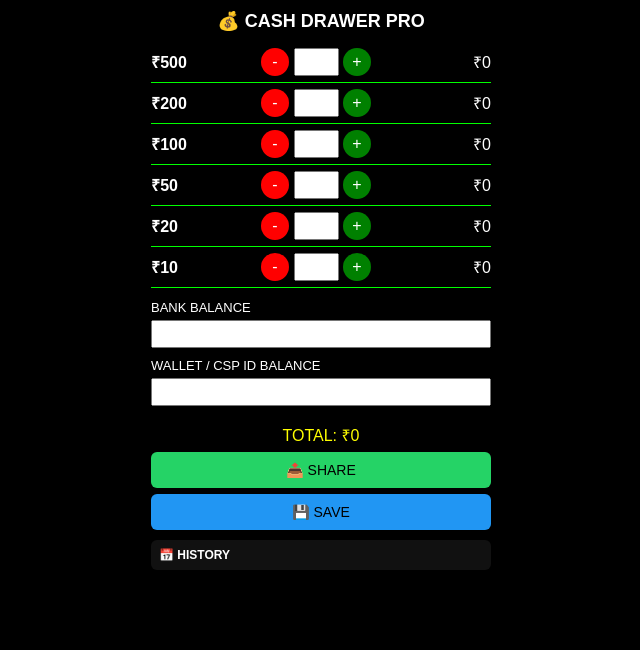
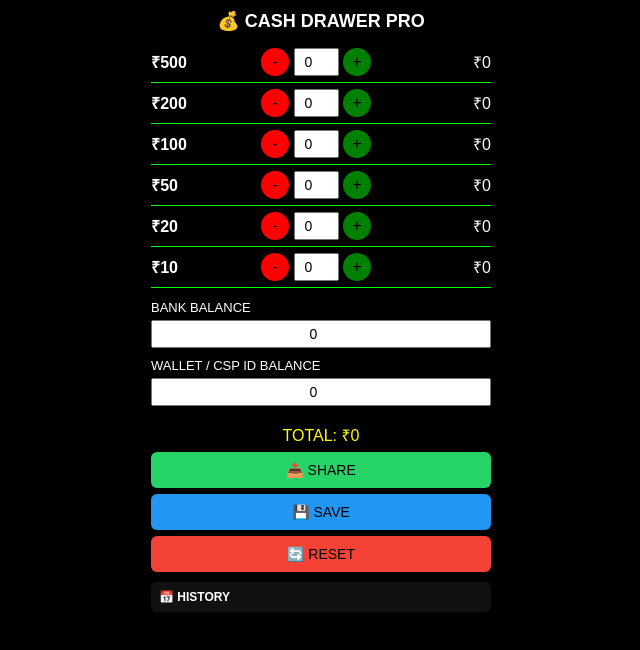
Before and after one commit to bibekindia/cspcashledger, a plain HTML site: page drawer.html in a window 1280 px wide. Shown: the whole page, without its empty margins (319-959 px from the left). Drawn offline with Linux system fonts and the light colour scheme.

Commit message:
Implement reset function for cash drawer inputs
Added reset functionality to clear all inputs and local storage.

```diff
--- a/drawer.html
+++ b/drawer.html
@@ -30,7 +30,6 @@ h2{
     font-size:18px;
 }
 
-/* Row fixed layout */
 .row {
     display: flex;
     align-items: center;
@@ -39,21 +38,15 @@ h2{
     padding: 6px 0;
 }
 
-/* Fixed columns */
-.note {
-    width: 60px;
-    font-size: 16px;
-    font-weight: bold;
-}
+.note { width: 60px; font-size: 16px; font-weight: bold; }
 
 .controls {
     display: flex;
     align-items: center;
     justify-content: space-between;
-    width: 110px; /* fixed */
+    width: 110px;
 }
 
-/* Buttons */
 .circle {
     width: 28px;
     height: 28px;
@@ -62,25 +55,21 @@ h2{
     border: none;
 }
 
-.plus { background: green; color: white; }
-.minus { background: red; color: white; }
+.plus { background: green; }
+.minus { background: red; }
 
-/* Fixed input */
 input {
     width: 45px;
     height: 28px;
     font-size: 14px;
     text-align: center;
-    flex-shrink: 0;
 }
 
-/* Total column */
 .total {
     width: 70px;
     text-align: right;
 }
 
-/* Section inputs */
 .section{
     margin-top:10px;
 }
@@ -94,10 +83,8 @@ input {
     padding: 6px;
     margin-top: 4px;
     margin-bottom: 8px;
-    font-size:14px;
 }
 
-/* Total */
 .final {
     text-align: center;
     margin-top: 10px;
@@ -105,7 +92,6 @@ input {
     color: yellow;
 }
 
-/* Buttons */
 .big-btn {
     width: 100%;
     padding: 10px;
@@ -117,8 +103,8 @@ input {
 
 .green { background: #25D366; }
 .blue { background: #2196F3; }
+.red { background: #f44336; }
 
-/* History */
 .history {
     margin-top: 10px;
     background: #111;
@@ -141,16 +127,17 @@ input {
 
 <div class="section">
     <label>BANK BALANCE</label>
-    <input type="number" id="bank" value="" oninput="update()">
+    <input type="number" id="bank" value="0" oninput="update()">
 
     <label>WALLET / CSP ID BALANCE</label>
-    <input type="number" id="wallet" value="" oninput="update()">
+    <input type="number" id="wallet" value="0" oninput="update()">
 </div>
 
 <div class="final" id="grandTotal">TOTAL: ₹0</div>
 
 <button class="big-btn green" onclick="shareWhatsApp()">📤 SHARE</button>
 <button class="big-btn blue" onclick="saveReport()">💾 SAVE</button>
+<button class="big-btn red" onclick="resetAll()">🔄 RESET</button>
 
 <div class="history" id="history"></div>
 
@@ -168,7 +155,7 @@ notes.forEach(value=>{
     <div class="note">₹${value}</div>
     <div class="controls">
         <button class="circle minus" onclick="change(this,-1)">-</button>
-        <input type="number" value=" " oninput="update()">
+        <input type="number" value="0" oninput="update()">
         <button class="circle plus" onclick="change(this,1)">+</button>
     </div>
     <div class="total">₹0</div>
@@ -208,6 +195,22 @@ function update(){
     grandTotal.innerText="TOTAL: ₹"+grand;
 
     saveLocal();
+}
+
+/* RESET FUNCTION */
+function resetAll(){
+    if(!confirm("সব data reset করতে চান?")) return;
+
+    document.querySelectorAll(".row input").forEach(i=>{
+        i.value = 0;
+    });
+
+    bankInput.value = 0;
+    walletInput.value = 0;
+
+    localStorage.removeItem("cashData");
+
+    update();
 }
 
 function saveLocal(){
```
